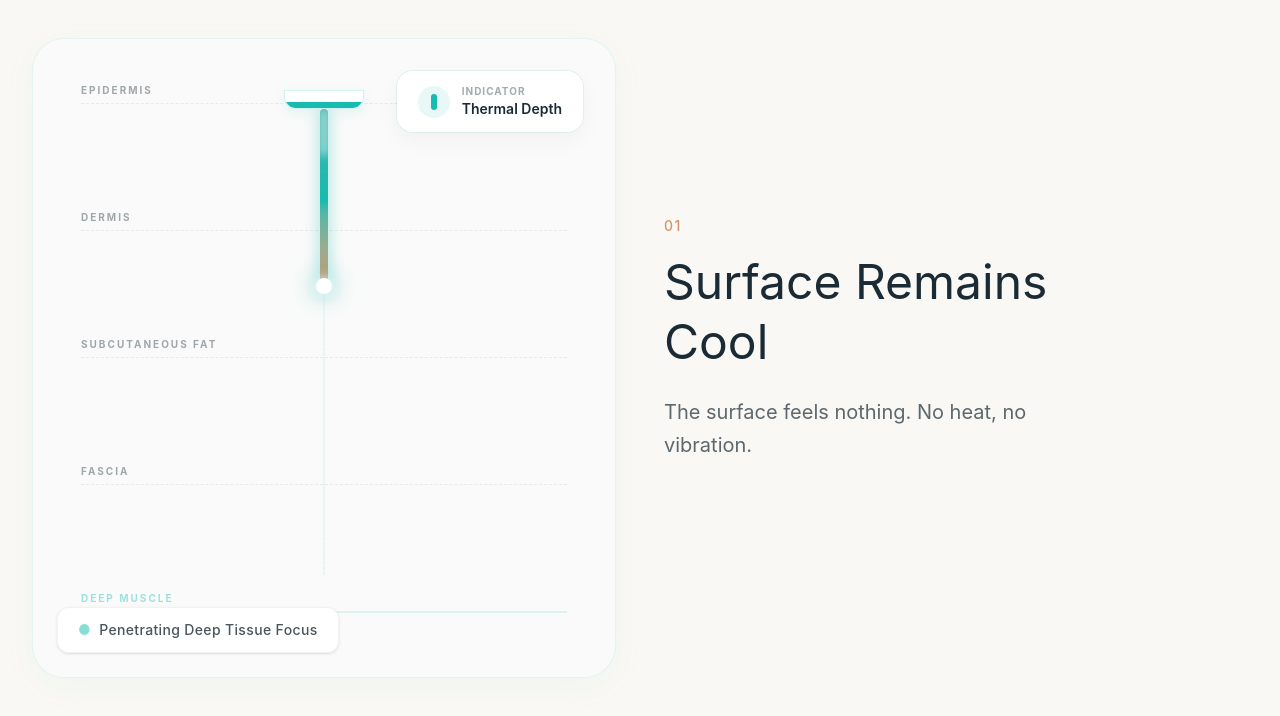
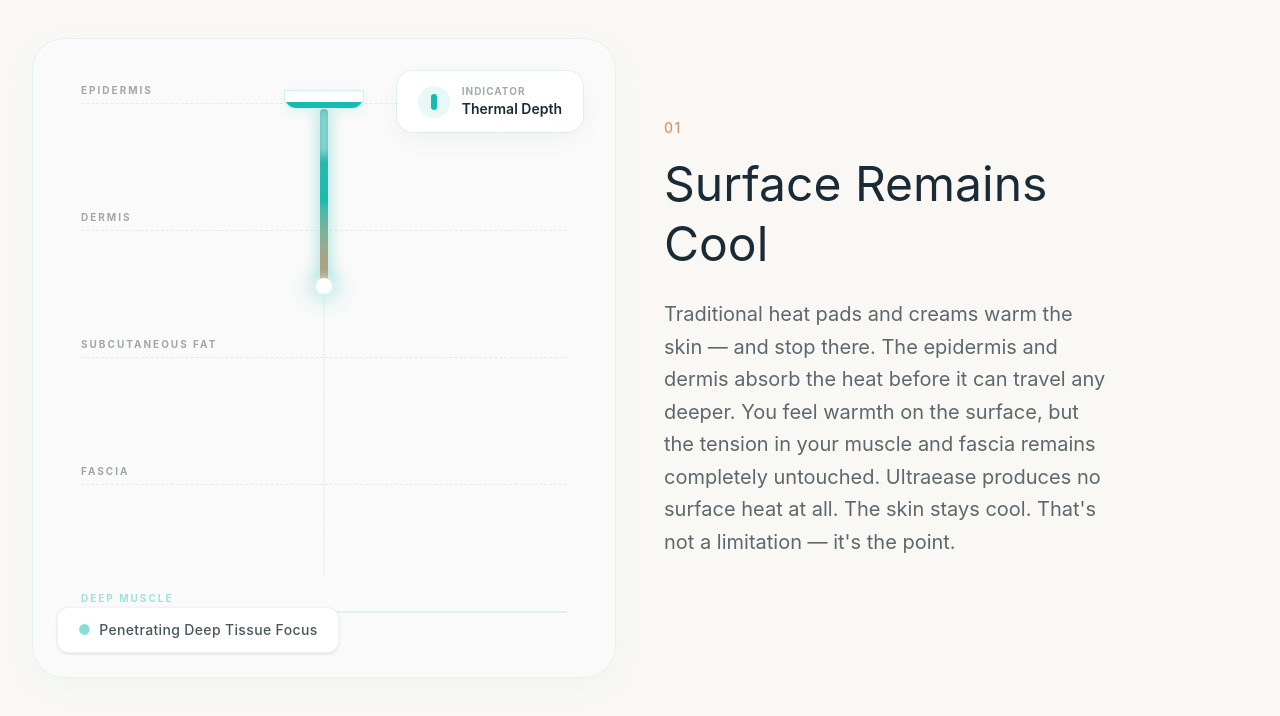
Before and after one commit to gautamwebdesign-sketch/ultraeasetest, a Next.js app: page / in a window 1280 px wide. Shown: the part 2868-3584 px from the top of the page. Built offline with nearby package versions, Linux system fonts and the light colour scheme.

Commit message:
Update narrative copy in TissueDepthVisualiser

```diff
--- a/src/components/home/TissueDepthVisualiser.tsx
+++ b/src/components/home/TissueDepthVisualiser.tsx
@@ -8,17 +8,17 @@
 const steps = [
     {
         title: "Surface Remains Cool",
-        desc: "The surface feels nothing. No heat, no vibration.",
+        desc: "Traditional heat pads and creams warm the skin — and stop there. The epidermis and dermis absorb the heat before it can travel any deeper. You feel warmth on the surface, but the tension in your muscle and fascia remains completely untouched.\n\nUltraease produces no surface heat at all. The skin stays cool. That's not a limitation — it's the point.",
         layerIndex: 0
     },
     {
         title: "The Ultrasound Wave",
-        desc: "The wave moves through tissue, converting as it goes deeper.",
+        desc: "Ultrasound waves are sound energy — not heat. At this frequency, they pass straight through the upper tissue layers without being absorbed. The epidermis, dermis, and subcutaneous fat offer no resistance.\n\nThis is why you feel nothing on the surface while the device is working. The energy isn't stopping here. It's travelling.",
         layerIndex: 1
     },
     {
         title: "Warmth From Within",
-        desc: "Here the sound wave becomes heat. Right at the source.",
+        desc: "When the ultrasound wave reaches the dense tissue of your fascia and deep muscle, it finally meets resistance. That resistance is where the conversion happens — sound energy becomes thermal energy, generating a deep, sustained warmth exactly where the tension lives.\n\nThis is what a heat pad cannot do. This is what a massage gun cannot do. The warmth begins at the source, not the surface.",
         layerIndex: 2
     }
 ];
```
